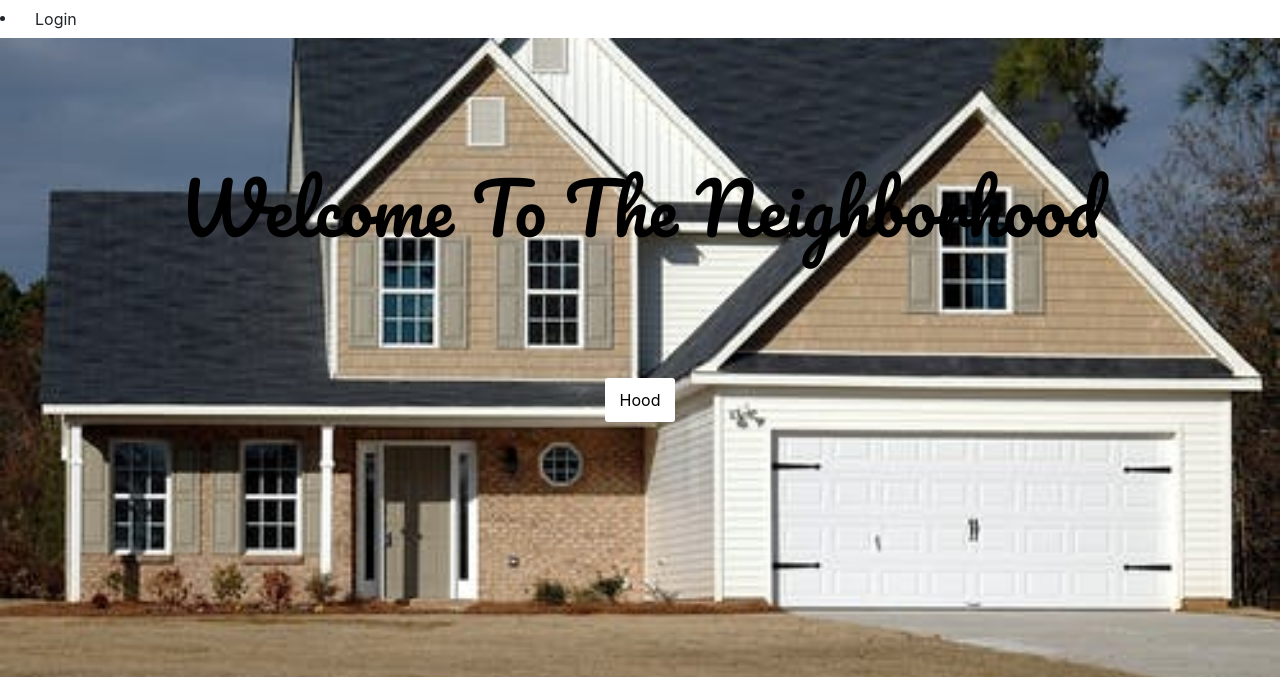
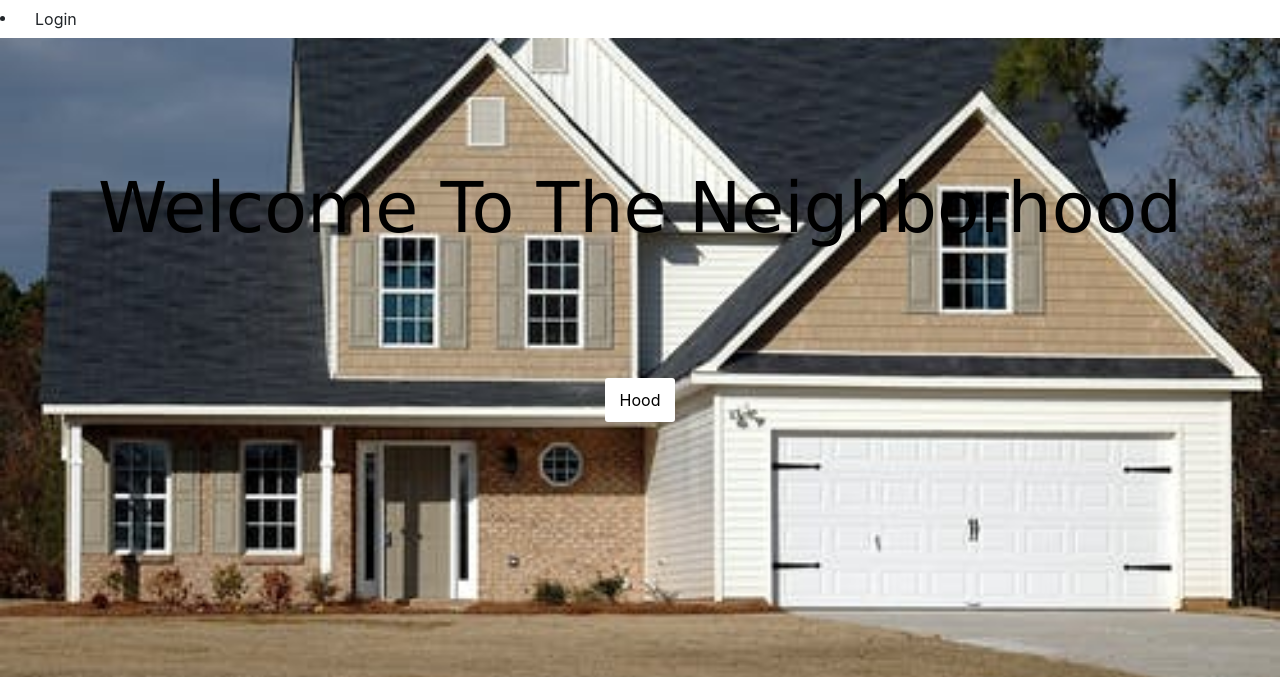
Before and after one commit to KiyaiB/Neighbourhood, a Django app: page / in a window 1280 px wide. Shown: the top 677 px of the page. Run offline with Django 3.2, Linux system fonts and the light colour scheme; some libraries are stand-ins or nearby versions; some web fonts are replaced.

Commit message:
Change landing page font

```diff
--- a/static/css/style.css
+++ b/static/css/style.css
@@ -62,7 +62,7 @@ min-height: 100vh;
 
   }
 .landing h1{
-font-family: 'Pacifico', cursive;
+font-family: 'Geneva', Impact, Haettenschweiler, 'Arial Narrow Bold', sans-serif;
 color:black;
 text-align: center;
 padding-top:8rem;
```
